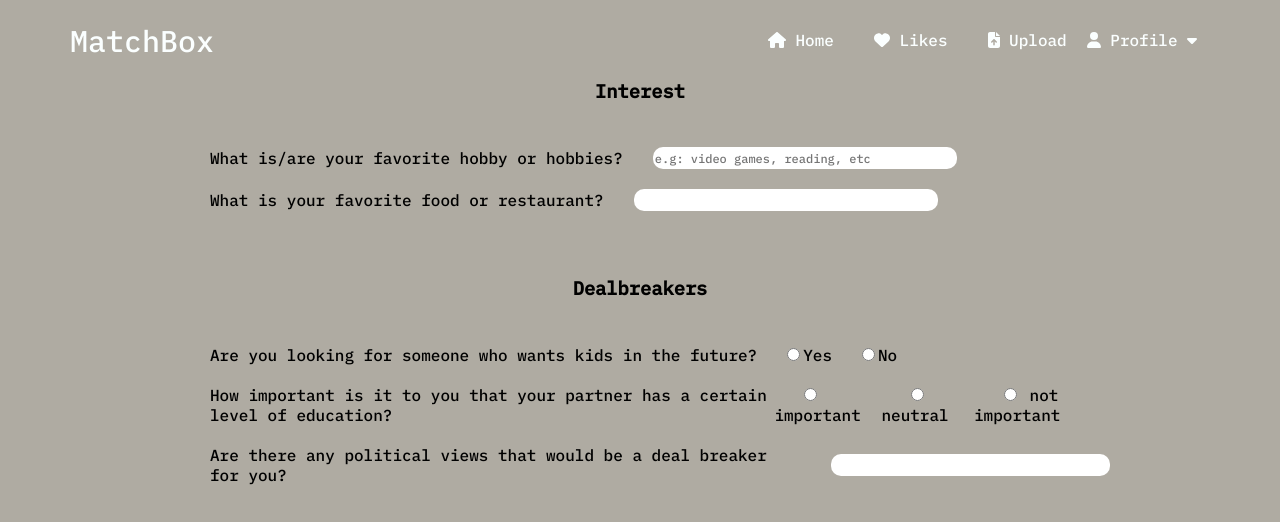
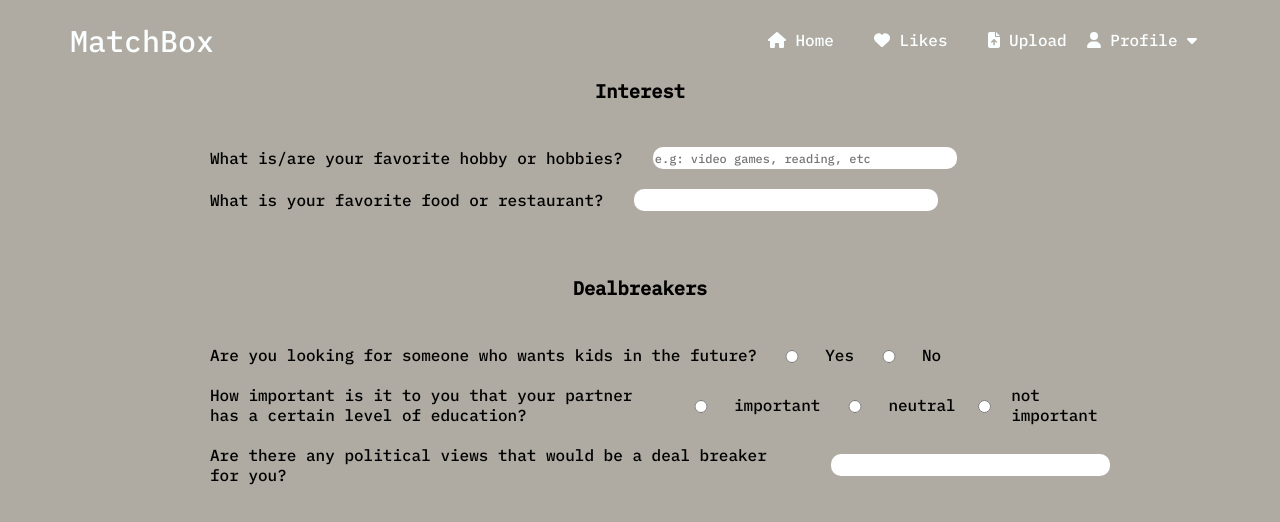
Before and after one commit to David-Tech/Matchbox, a React (Create React App) app in the folder client/: page /profile/edit in a window 1280 px wide. Shown: the top 522 px of the page. Built offline with nearby package versions, Linux system fonts and the light colour scheme.

Commit message:
profile css edits

```diff
--- a/client/src/components/CSS/profile.css
+++ b/client/src/components/CSS/profile.css
@@ -19,12 +19,18 @@
   width: 900px; /* added width to align inputs */
 }
 
-.prompts-body li input {
-  margin-left: 30px; /* adjusted margin */
+.prompts-body li label {
+  display: flex;
+  align-items: center;
+  }
+
+.prompts-body li label input {
+  display: inline-block;
+  width: 60px;
 }
 
-.prompts-body .input-tag {
-  margin-left: 30px; /* adjust as needed */
+.prompts-body .input-tag {   /*for written response */
+  margin-left: 30px;
 }
 
 
```
